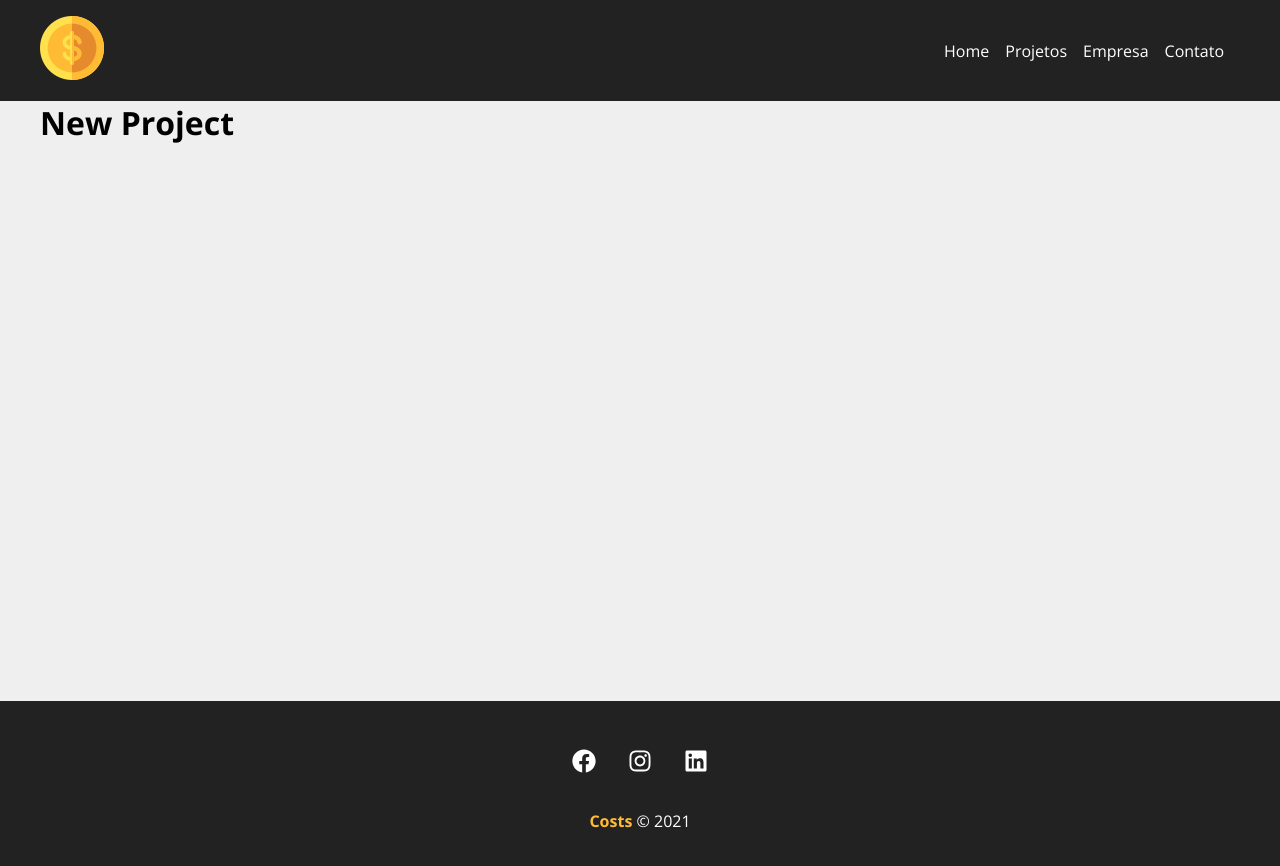
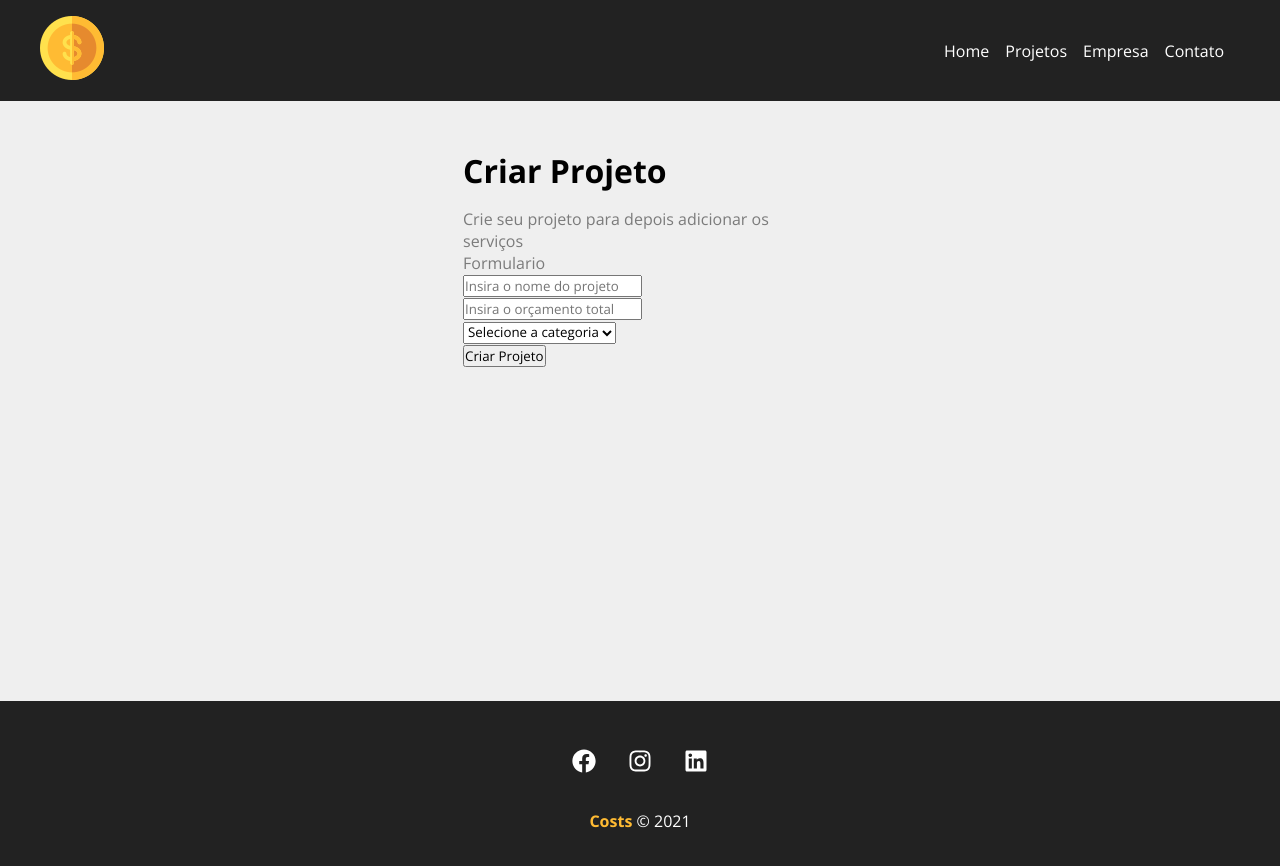
Before and after one commit to EusouRapha/Costs-ProjetoReact, a React (Create React App) app in the folder projeto/: page /NewProject in a window 1280 px wide. Shown: the top 866 px of the page. Built offline with nearby package versions, Linux system fonts and the light colour scheme.

Commit message:
Pagina para form dr projeto

```diff
--- a/projeto/src/components/pages/NewProject.js
+++ b/projeto/src/components/pages/NewProject.js
@@ -1,6 +1,16 @@
 import React from "react"
+import styles from './NewProject.module.css'
+import ProjectForm from "../project/ProjectForm"
+
 function NewProject(){
-    return <h1>New Project</h1>
+    return (
+        <div className={styles.newproject_container}>
+            <h1>Criar Projeto</h1>
+            <p>Crie seu projeto para depois adicionar os serviços</p>
+            <p>Formulario</p>
+            <ProjectForm></ProjectForm>
+        </div>
+    )
 }
 
 export default NewProject
--- /dev/null
+++ b/projeto/src/components/pages/NewProject.module.css
@@ -0,0 +1,11 @@
+.newproject_container{
+    width: 450px;
+    margin: 0 auto;
+    padding: 3em;
+}
+.newproject_container h1{
+    margin-bottom: .5em;
+}
+.newproject_container p{
+    color: #7b7b7b;
+}
--- /dev/null
+++ b/projeto/src/components/project/ProjectForm.js
@@ -0,0 +1,24 @@
+function ProjectForm() {
+  return (
+    <form>
+      <div>
+        <input type="text" placeholder="Insira o nome do projeto" />
+      </div>
+      <div>
+        <input type="number" placeholder="Insira o orçamento total" />
+      </div>
+      <div>
+        <select name="category_id">
+          <option disabled selected>
+            Selecione a categoria
+          </option>
+        </select>
+      </div>
+      <div>
+        <input type="submit" value="Criar Projeto" />
+      </div>
+    </form>
+  );
+}
+
+export default ProjectForm;
```
